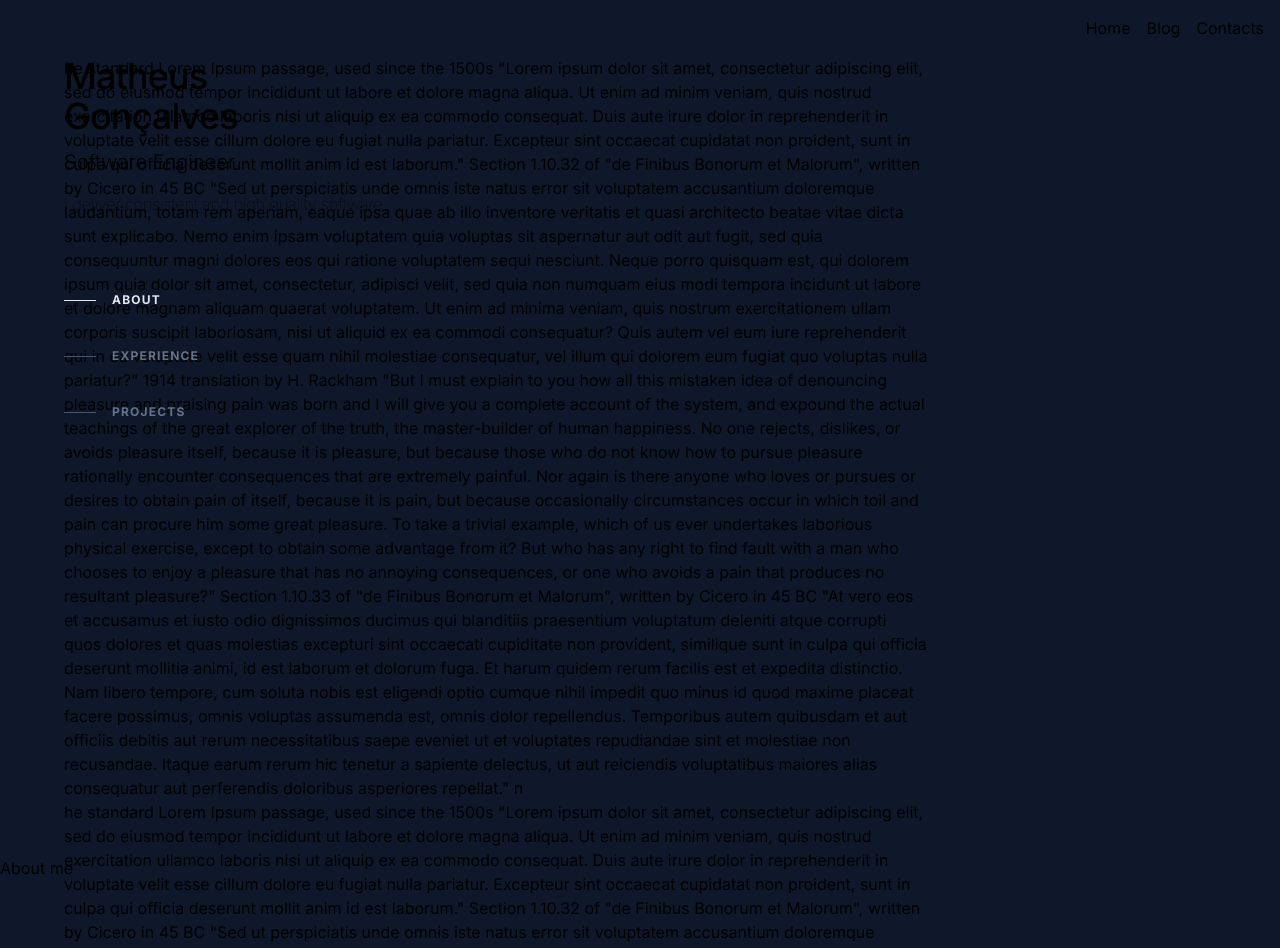
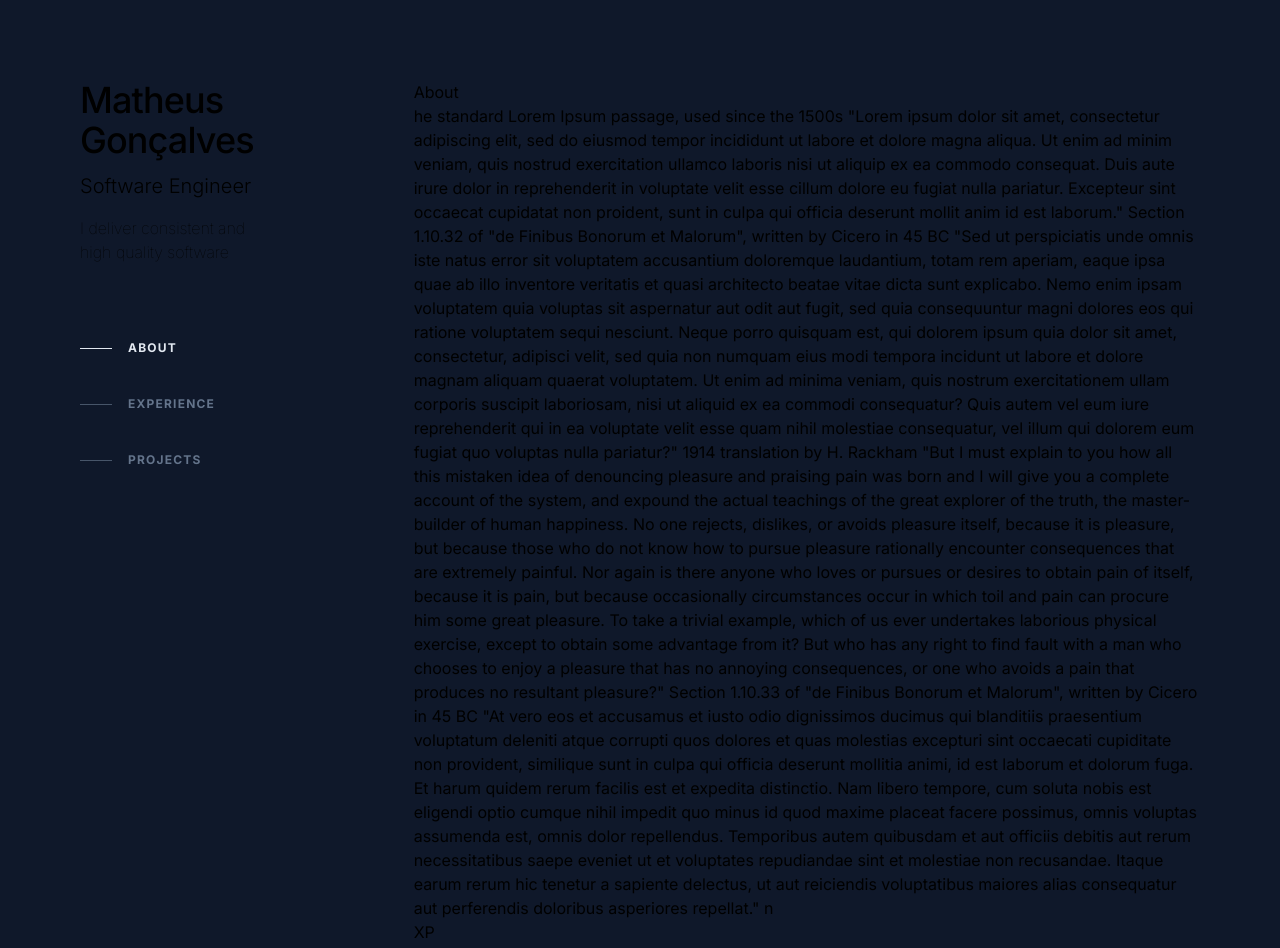
Before and after one commit to matheusPereiraG/matheusPereiraG.github.io, a Next.js app: page / in a window 1280 px wide. Shown: the top 948 px of the page. Built offline with nearby package versions, Linux system fonts and the light colour scheme.

Commit message:
Change layout for main page with smooth scroll

```diff
--- a/src/app/layout.tsx
+++ b/src/app/layout.tsx
@@ -15,7 +15,7 @@ export default function RootLayout({
   children: React.ReactNode;
 }>) {
   return (
-    <html lang="en">
+    <html className="scroll-smooth" lang="en">
       <body className={inter.className}>
         <main>{children}</main>
       </body>
--- a/src/app/page.tsx
+++ b/src/app/page.tsx
@@ -6,15 +6,17 @@ import HomeTabs from "./components/home-tabs";
 export default function Home() {
   return (
     <>
-      <Header></Header>
-      <div className="h-screen px-16">
-        <div className="lg:fixed lg:w-1/4">
+      <div className="flex">
+        <aside className="h-screen sticky top-0 p-20">
+        <div className="flex flex-col">
           <PersonalHeader />
           <HomeTabs className="mt-16 space-y-4" />
         </div>
+        </aside>
 
-        <div className="lg:ml-1/4 lg:w-3/4">
-          <section id="about">
+        <main className="p-20">
+        <section id="about">
+            <h1>About</h1>
             <p>
               he standard Lorem Ipsum passage, used since the 1500s "Lorem ipsum
               dolor sit amet, consectetur adipiscing elit, sed do eiusmod tempor
@@ -73,6 +75,7 @@ export default function Home() {
           </section>
 
           <section id="experience">
+          <h1>XP</h1>
             <p>
               he standard Lorem Ipsum passage, used since the 1500s "Lorem ipsum
               dolor sit amet, consectetur adipiscing elit, sed do eiusmod tempor
@@ -131,6 +134,7 @@ export default function Home() {
           </section>
 
           <section id="projects">
+          <h1>Projects</h1>
             <p>
               he standard Lorem Ipsum passage, used since the 1500s "Lorem ipsum
               dolor sit amet, consectetur adipiscing elit, sed do eiusmod tempor
@@ -187,12 +191,9 @@ export default function Home() {
               perferendis doloribus asperiores repellat."
             </p>
           </section>
-        </div>
+        </main>
       </div>
 
-      <div>
-        <p>About me</p>
-      </div>
 
       {/* <div className="z-10 w-full max-w-5xl items-center justify-between font-mono text-sm lg:flex">
         <div className="fixed bottom-0 left-0 flex h-48 w-full items-end justify-center bg-gradient-to-t from-white via-white dark:from-black dark:via-black lg:static lg:size-auto lg:bg-none">
```
